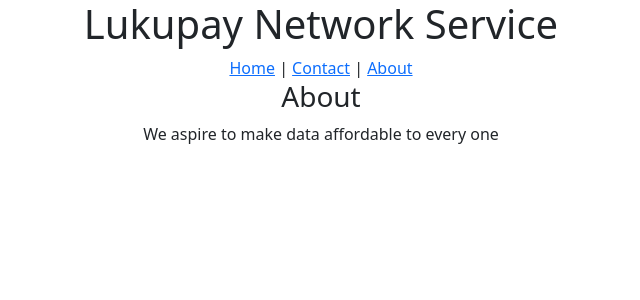
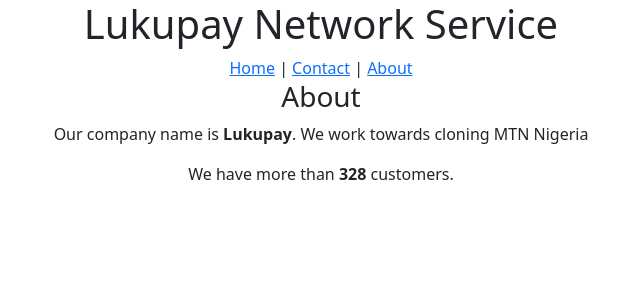
Before and after one commit to OladokunLT/kc2-task12-routing, a React (Create React App) app: page /About in a window 1280 px wide. Shown: the top 300 px of the page, without its empty margins (319-959 px from the left). Built offline with nearby package versions, Linux system fonts and the light colour scheme.

Commit message:
About page modified

```diff
--- a/src/routes/About.jsx
+++ b/src/routes/About.jsx
@@ -1,12 +1,36 @@
-import React from 'react'
+import React, { Component } from 'react'
 
-function About() {
-  return (
-    <>
-    <h3>About</h3>
-    <p>We aspire to make data affordable to every one</p>
-    </>
-  )
+class About extends Component {
+  state = {
+    number: 328,
+    name: "Lukupay"
+  }
+
+  render() {
+    return (
+      <>
+        <h3>About</h3>
+        <p>Our company name is <strong>{this.state.name}</strong>. We work towards cloning MTN Nigeria</p>
+        <p>We have more than <strong>{this.state.number}</strong> customers.</p>
+
+      </>
+    )
+  }
 }
 
 export default About
+
+
+
+// import React from 'react'
+
+// function About() {
+//   return (
+//     <>
+//     <h3>About</h3>
+//     <p>We aspire to make data affordable to every one</p>
+//     </>
+//   )
+// }
+
+// export default About
--- a/src/routes/Contact.jsx
+++ b/src/routes/Contact.jsx
@@ -16,33 +16,11 @@
     return (
       <>
         <h3> {this.state.pageName} </h3>
-        <p>Email: {this.state.email} </p>
-        <p>Address: {this.state.location} </p>
+        <p><b>Email</b>: {this.state.email} </p>
+        <p><b>Address</b>: {this.state.location} </p>
       </>
     )
   }
 }
 
 export default Contact
-
-
-
-
-
-
-
-// import React from 'react'
-
-// function Contact() {
-//   return (
-//     <main>
-//         <>
-//           <h3>Contact</h3>
-//           <p>Email: lukmanoladokun86@gmail.com</p>
-//           <p>website: https://lukupay.com.ng</p>
-//         </>
-//     </main>
-//   )
-// }
-
-// export default Contact
```
